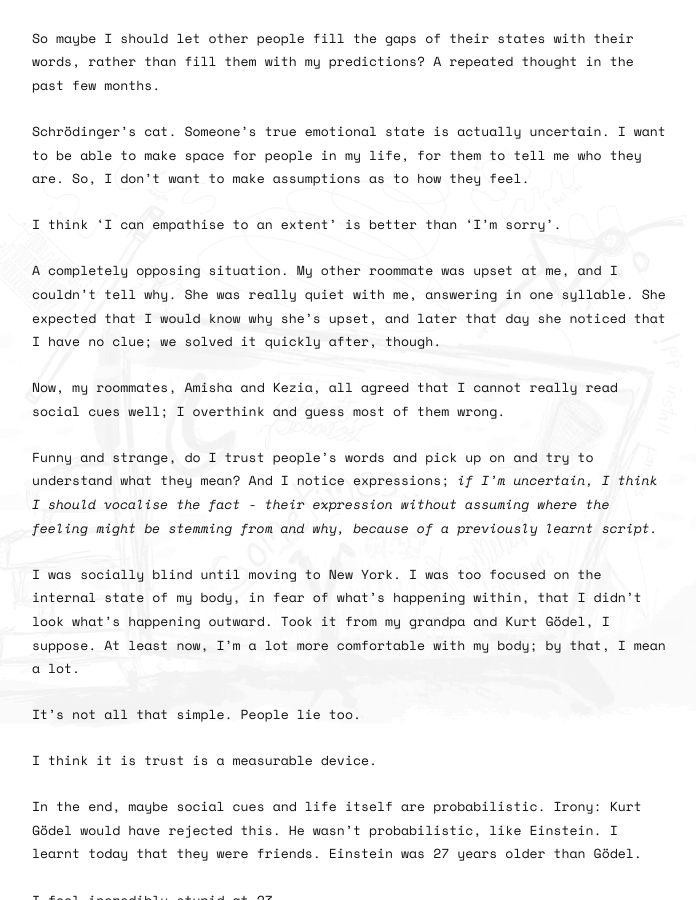
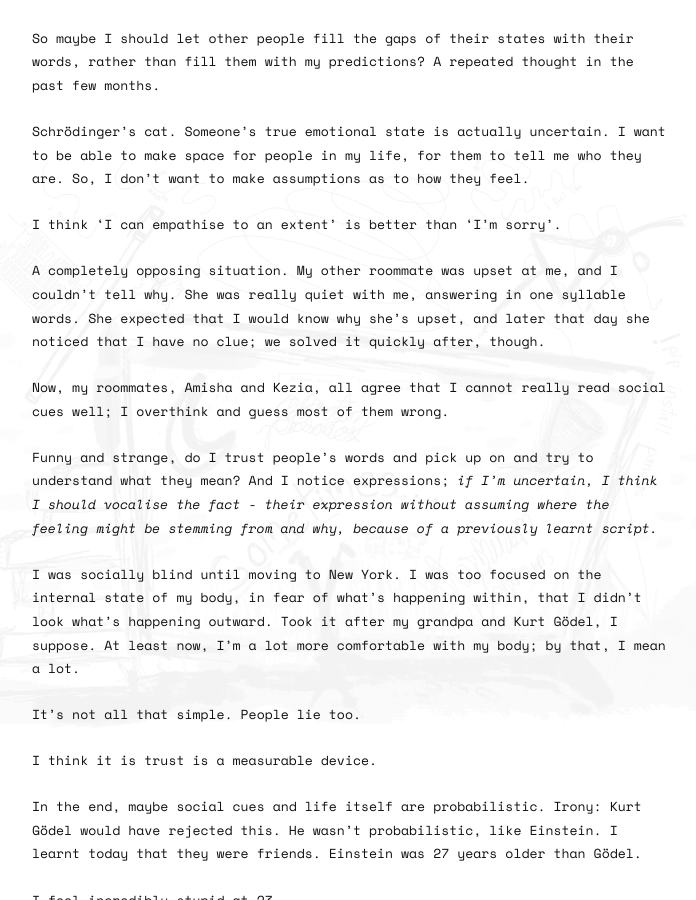
Before and after one commit to shlokamohanty/i-write-sometimes, a Jekyll site: the page built from _posts/2026-08-29-inward-outward.md, in a window 1280 px wide and 900 px high, scrolled down 837 px. Shown: the whole window, without its empty margins (288-984 px from the left). Built offline with Jekyll 4.4.1, drawn with Linux system fonts in a browser that asks for light colours; some web fonts are replaced.

Commit message:
Update 2026-08-29-inward-outward.md

```diff
--- a/_posts/2026-08-29-inward-outward.md
+++ b/_posts/2026-08-29-inward-outward.md
@@ -22,13 +22,13 @@ Schrödinger's cat. Someone's true emotional state is actually uncertain. I want
 
 I think 'I can empathise to an extent' is better than 'I'm sorry'.
 
-A completely opposing situation. My other roommate was upset at me, and I couldn't tell why. She was really quiet with me, answering in one syllable. She expected that I would know why she's upset, and later that day she noticed that I have no clue; we solved it quickly after, though.
+A completely opposing situation. My other roommate was upset at me, and I couldn't tell why. She was really quiet with me, answering in one syllable words. She expected that I would know why she's upset, and later that day she noticed that I have no clue; we solved it quickly after, though.
 
-Now, my roommates, Amisha and Kezia, all agreed that I cannot really read social cues well; I overthink and guess most of them wrong.
+Now, my roommates, Amisha and Kezia, all agree that I cannot really read social cues well; I overthink and guess most of them wrong.
 
 Funny and strange, do I trust people's words and pick up on and try to understand what they mean? And I notice expressions; *if I'm uncertain, I think I should vocalise the fact - their expression without assuming where the feeling might be stemming from and why, because of a previously learnt script.*
 
-I was socially blind until moving to New York. I was too focused on the internal state of my body, in fear of what's happening within, that I didn't look what's happening outward. Took it from my grandpa and Kurt Gödel, I suppose. At least now, I'm a lot more comfortable with my body; by that, I mean a lot.
+I was socially blind until moving to New York. I was too focused on the internal state of my body, in fear of what's happening within, that I didn't look what's happening outward. Took it after my grandpa and Kurt Gödel, I suppose. At least now, I'm a lot more comfortable with my body; by that, I mean a lot.
 
 It's not all that simple. People lie too.
 
```
